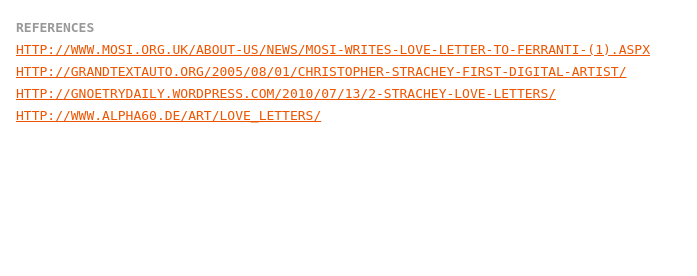
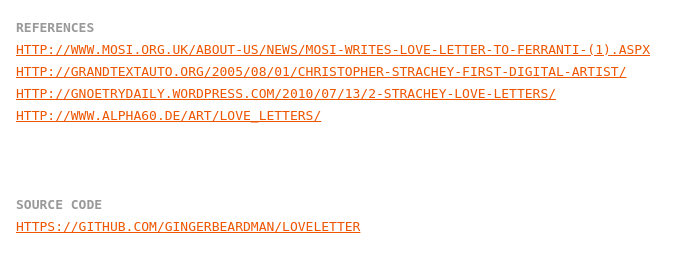
Before and after one commit to gingerbeardman/loveletter, a PHP site: page / in a window 1280 px wide. Shown: the part 949-1225 px from the top of the page, without its empty margins (0-697 px from the left). Before the commit the page ends 1072 px from the top, so only its background shows below. Run offline with PHP 8.4, Linux system fonts and the light colour scheme; data that the repository does not hold is empty; some libraries are stand-ins or nearby versions.

Commit message:
added github link

```diff
--- a/index.php
+++ b/index.php
@@ -142,6 +142,10 @@
 <a href="http://gnoetrydaily.wordpress.com/2010/07/13/2-strachey-love-letters/">http://gnoetrydaily.wordpress.com/2010/07/13/2-strachey-love-letters/</a>
 <a href="http://www.alpha60.de/art/love_letters/">http://www.alpha60.de/art/love_letters/</a>
 
+<br clear="both">
+<strong>SOURCE CODE</strong>
+<a href="https://github.com/gingerbeardman/loveletter">https://github.com/gingerbeardman/loveletter</a>
+
 </pre>
 </body>
 </html>
```
